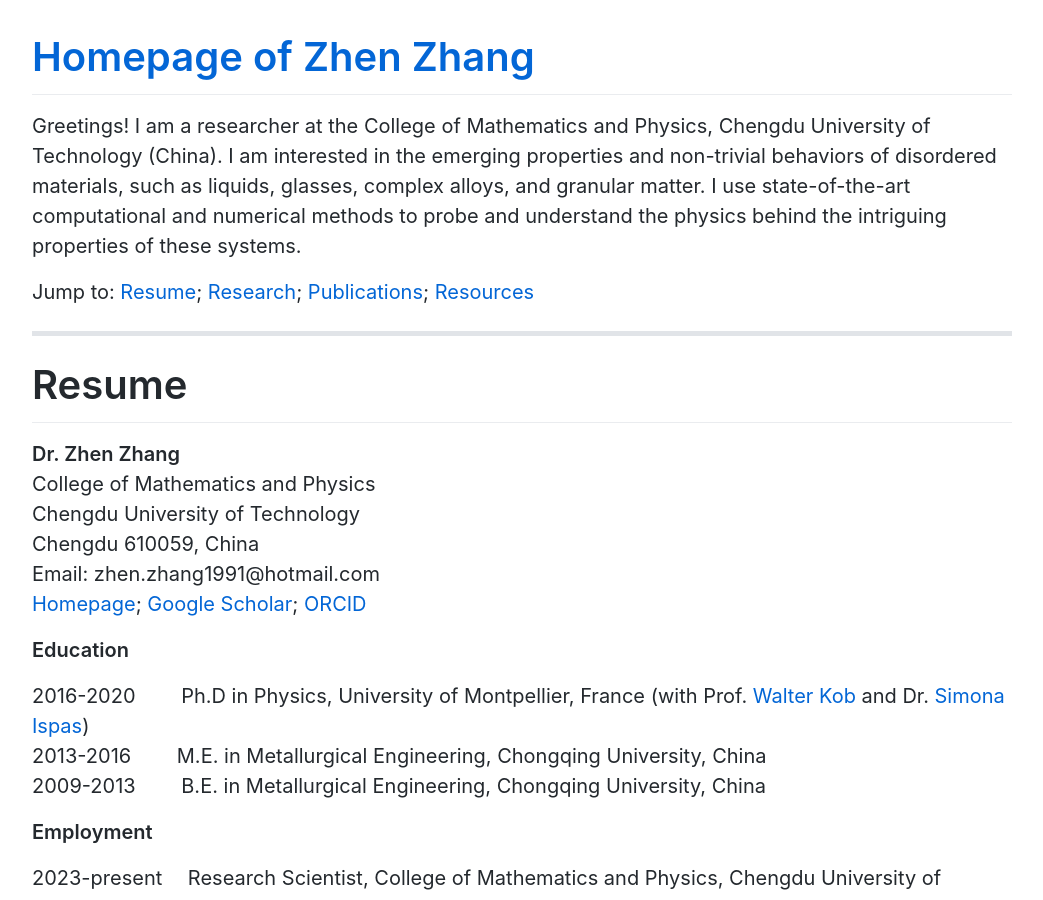
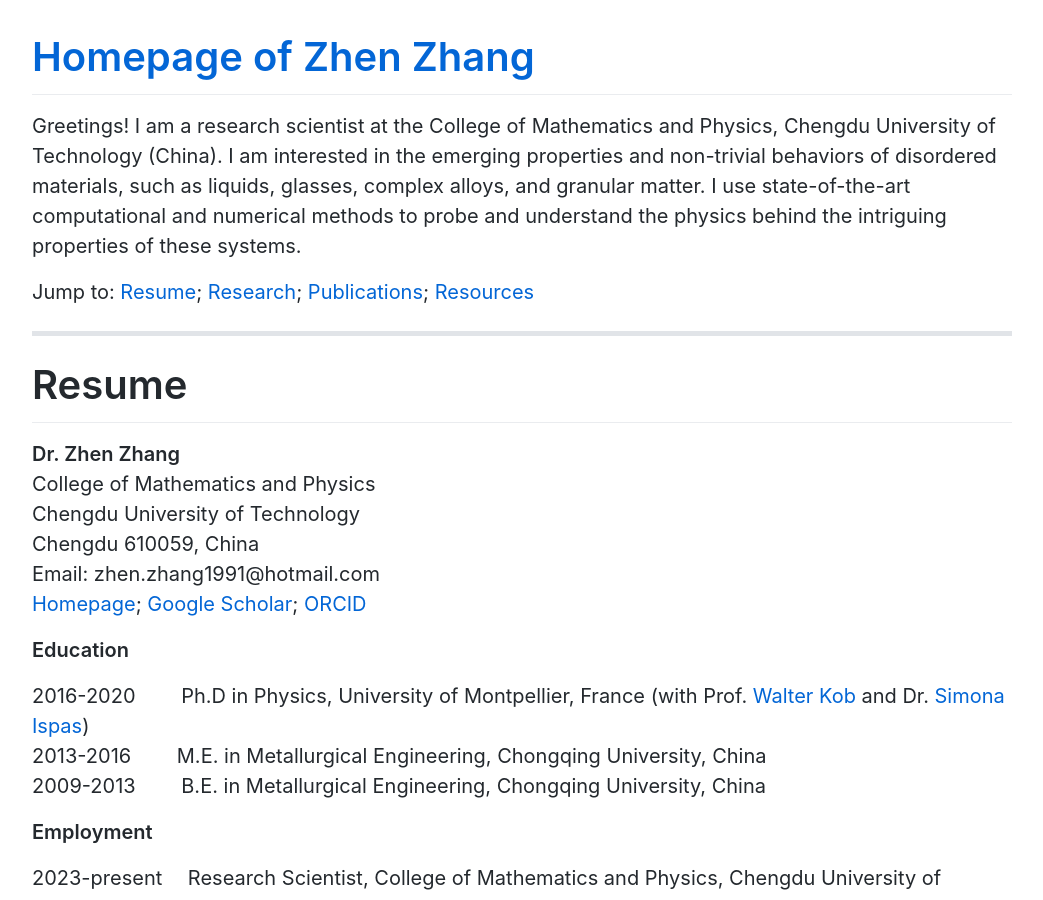
Before and after one commit to zhenzhang1991/zhenzhang1991.github.io, a Jekyll site: the page built from index.md, in a window 1280 px wide and 900 px high. Shown: the whole window, without its empty margins (118-1161 px from the left). Built offline with Jekyll 4.4.1, drawn with Linux system fonts in a browser that asks for light colours; Markdown is read by kramdown in place of the engine named in the settings; comment, search, counter and statistics services are not loaded.

Commit message:
Update index.md

```diff
--- a/index.md
+++ b/index.md
@@ -2,7 +2,7 @@
 layout: default
 ---
 
-Greetings! I am a researcher at the College of Mathematics and Physics, Chengdu University of Technology (China). I am interested in the emerging properties and non-trivial behaviors of disordered materials, such as liquids, glasses, complex alloys, and granular matter. I use state-of-the-art computational and numerical methods to probe and understand the physics behind the intriguing properties of these systems.
+Greetings! I am a research scientist at the College of Mathematics and Physics, Chengdu University of Technology (China). I am interested in the emerging properties and non-trivial behaviors of disordered materials, such as liquids, glasses, complex alloys, and granular matter. I use state-of-the-art computational and numerical methods to probe and understand the physics behind the intriguing properties of these systems.
 
 Jump to: [Resume](#resume); [Research](#research-highlights); [Publications](#publications); [Resources](#resources)
 
```
